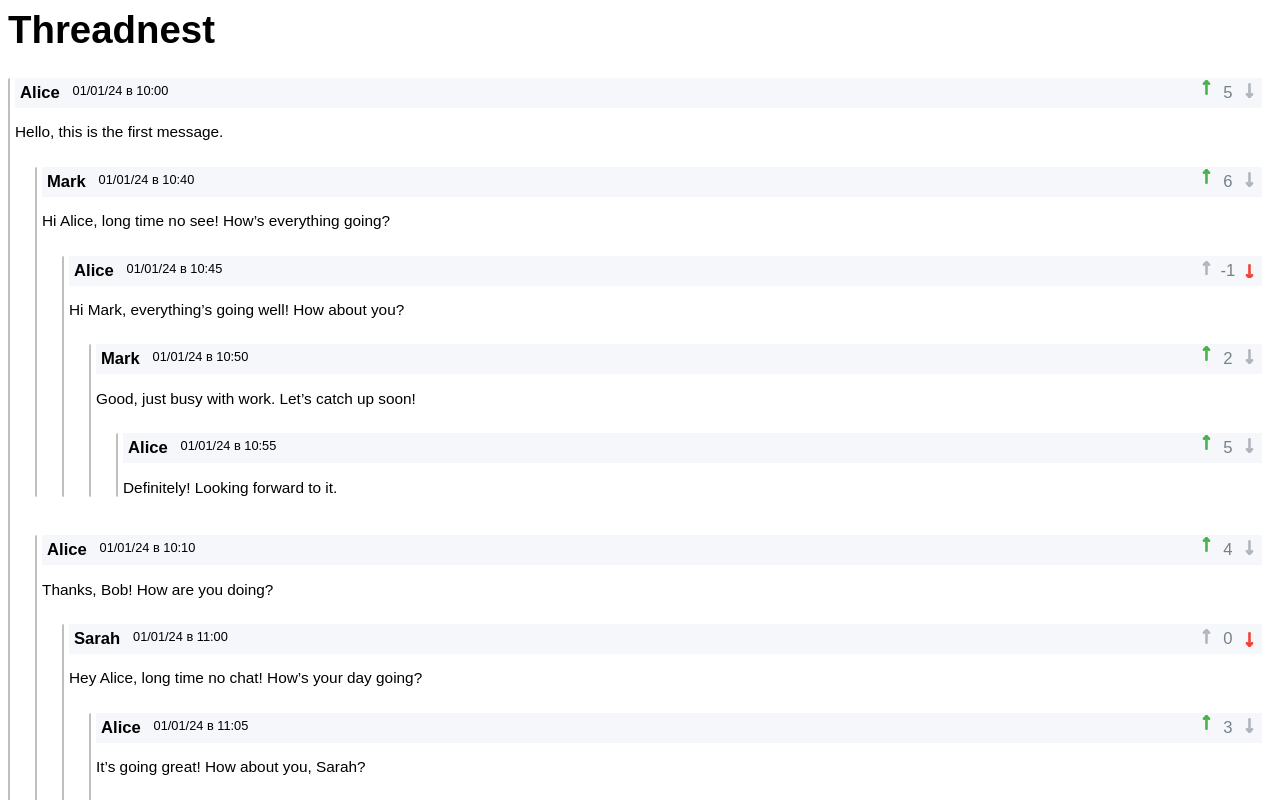
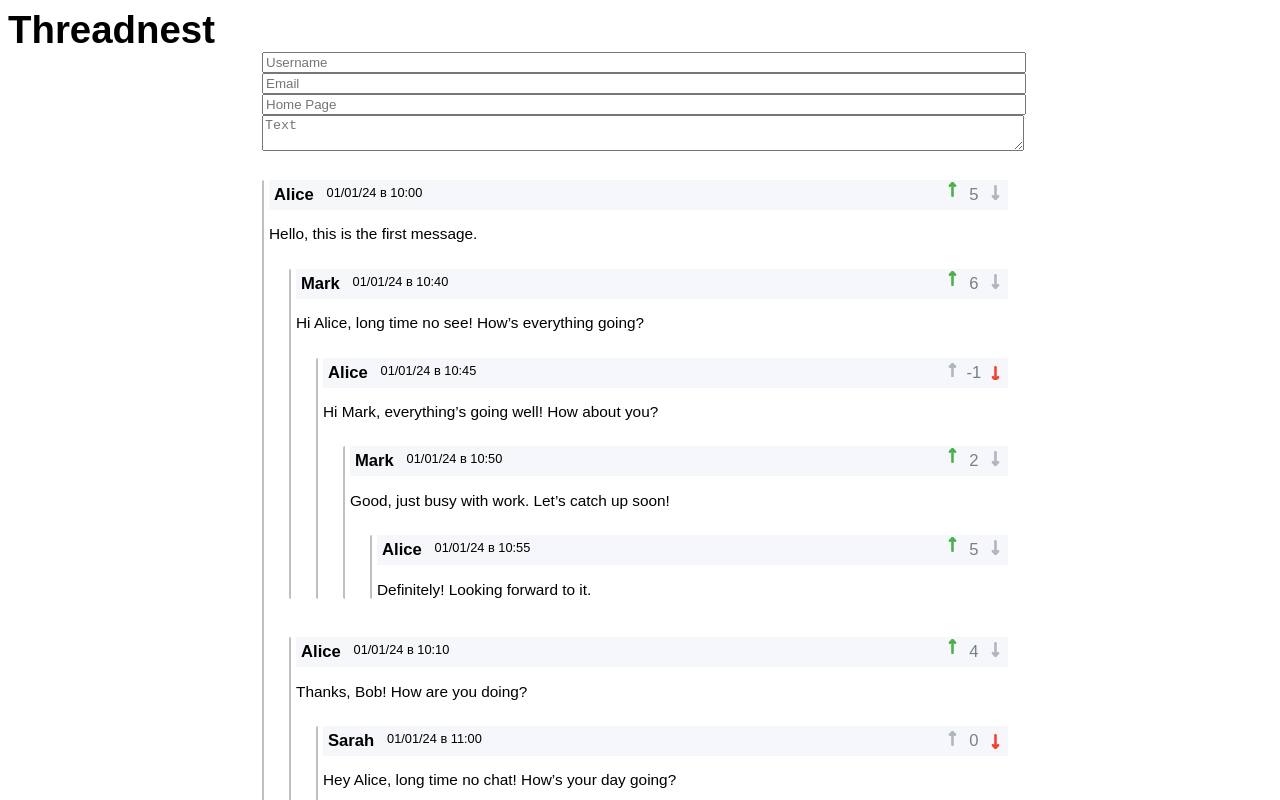
Before and after one commit to A5KET/threadnest, a React (Vite) app in the folder frontend/: page / in a window 1280 px wide. Shown: the top 800 px of the page. Built offline with nearby package versions, Linux system fonts and the light colour scheme.

Commit message:
Added initial message form

```diff
--- a/frontend/src/components/App.tsx
+++ b/frontend/src/components/App.tsx
@@ -2,6 +2,7 @@ import { useEffect, useState } from 'react'
 import useMessageTree from '../hooks/useMessageThree'
 import { Message, MessageReaction, MessageService, NewMessage } from '../types'
 import ThreadMessage from './Message'
+import MessageForm from './MessageForm'
 
 export interface AppProps {
   messageService: MessageService
@@ -38,6 +39,7 @@ function App({ messageService }: AppProps) {
         Threadnest
       </header>
       <main>
+        <MessageForm onSubmit={handleNewMessage} />
         {messageTreeRoots.map(message => <ThreadMessage key={message.id} message={message} onReaction={handleMessageNewReaction} />)}
       </main>
       <footer>
--- /dev/null
+++ b/frontend/src/components/MessageForm.tsx
@@ -0,0 +1,127 @@
+import { ChangeEvent, FormEvent, KeyboardEvent, useRef, useState } from 'react'
+
+import { NewMessage } from '../types'
+
+export interface MessageFormProps {
+    onSubmit: (data: NewMessage) => void
+}
+
+
+interface FormElementProps {
+    label: string
+    name: string
+    value: string
+    minLength?: number
+    required?: boolean
+}
+
+
+interface FormInputProps extends FormElementProps {
+    type: 'text' | 'email' | 'url'
+    onChange: (event: ChangeEvent<HTMLInputElement | HTMLTextAreaElement>) => void
+}
+
+
+function FormInput({ type, label, name, value, minLength, required = true, onChange }: FormInputProps) {
+    return (
+        <div className={`message-form-field ${name}`}>
+            <label className='invisible' htmlFor={name}>{label}</label>
+            <input
+                type={type}
+                id={name}
+                name={name}
+                value={value}
+                onChange={onChange}
+                required={required}
+                placeholder={label}
+                minLength={minLength}
+            />
+        </div>
+    )
+}
+
+interface FormTextAreaProps extends FormElementProps {
+    onChange: (event: ChangeEvent<HTMLTextAreaElement>) => void
+    onSubmit: () => void
+}
+
+function FormTextArea({ label, name, value, required = true, onChange, onSubmit }: FormTextAreaProps) {
+    const handleKeyDown = (event: KeyboardEvent<HTMLTextAreaElement>) => {
+        if (event.key === 'Enter' && !event.shiftKey) {
+            event.preventDefault()
+
+            onSubmit()
+        }
+    }
+
+    return (
+        <div className='message-form-field text'>
+            <label className='invisible' htmlFor={name}>{label}</label>
+            <textarea
+                id={name}
+                name={name}
+                value={value}
+                placeholder={label}
+                onKeyDown={handleKeyDown}
+                onChange={onChange}
+                required={required}
+            />
+        </div>
+    )
+}
+
+
+export default function MessageForm({ onSubmit }: MessageFormProps) {
+    const [formData, setFormData] = useState<Required<NewMessage>>({
+        username: '',
+        email: '',
+        homepage: '',
+        text: ''
+    })
+    const formRef = useRef<HTMLFormElement>(null)
+
+    const handleChange = (event: ChangeEvent<HTMLInputElement | HTMLTextAreaElement>) => {
+        const { name, value } = event.target
+
+        setFormData(prevData => ({
+            ...prevData,
+            [name]: value
+        }))
+    }
+
+    const handleSubmit = () => {
+        if (!formRef.current?.checkValidity()) {
+            formRef.current?.reportValidity()
+            return
+        }
+
+        onSubmit(formData)
+
+        for (const field in formData) {
+            formData[field as keyof typeof formData] = ''
+        }
+
+    }
+
+    const handleFormSubmit = (event: FormEvent<HTMLFormElement>) => {
+        event.preventDefault()
+
+        handleSubmit()
+    }
+
+
+    return (
+        <form onSubmit={handleFormSubmit} className='message-form' ref={formRef}>
+            <FormInput name='username' type='text' label='Username' value={formData['username']} onChange={handleChange} />
+            <FormInput name='email' type='email' label='Email' value={formData['email']} onChange={handleChange} />
+            <FormInput name='homepage' type='url' label='Home Page' value={formData['homepage']} onChange={handleChange} required={false} />
+            <FormTextArea
+                name='text'
+                value={formData['text']}
+                label='Text'
+                onChange={handleChange}
+                onSubmit={handleSubmit}
+            />
+        </form>
+    )
+}
--- a/frontend/src/index.css
+++ b/frontend/src/index.css
@@ -9,6 +9,11 @@
 header {
     font-size: 3em;
     font-weight: 600;
+}
+
+main {
+    margin: 0 auto;
+    max-width: 756px;
 }
 
 .message {
@@ -73,13 +78,40 @@ header {
         transition: transform 0.3s ease;
     }
 
-    &>.like:hover, &>.like.active {
+    &>.like:hover,
+    &>.like.active {
         transform: translateY(-3px);
         stroke: #4CAF50;
     }
 
-    &>.dislike:hover, &>.dislike.active {
+    &>.dislike:hover,
+    &>.dislike.active {
         transform: translateY(3px);
         stroke: #F44336;
     }
 }
+
+.invisible {
+    position: absolute;
+    width: 1px;
+    height: 1px;
+    margin: -1px;
+    padding: 0;
+    border: 0;
+    clip: rect(0, 0, 0, 0);
+    overflow: hidden;
+}
+
+.message-form {
+    max-width: 756px;
+}
+
+.message-form-field {
+    &>input, &>textarea {
+        width: 100%;
+    }
+
+    &>text {
+
+    }
+}
--- a/frontend/src/service.ts
+++ b/frontend/src/service.ts
@@ -161,7 +161,7 @@ export class InMemoryMessageService implements MessageService {
     }
 
     async createMessage(newMessage: NewMessage): Promise<Message> {
-        const newId = this.messages.map(message => message.id).reduce((prev, cur) => Math.max(prev, cur))
+        const newId = this.messages.map(message => message.id).reduce((prev, cur) => Math.max(prev, cur)) + 1
 
         const author: User = {
             username: newMessage.username
@@ -176,7 +176,7 @@ export class InMemoryMessageService implements MessageService {
             createdAt: new Date()
         }
 
-        this.messages.push(message)
+        this.messages = [message, ...this.messages]
 
         return message
     }
```
